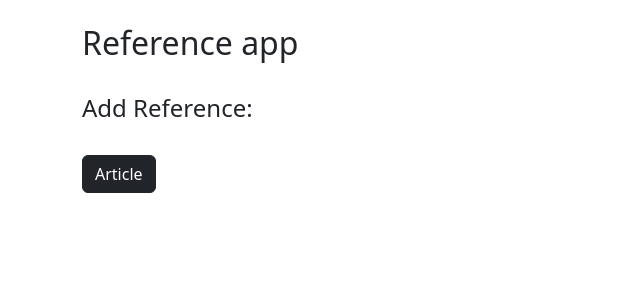
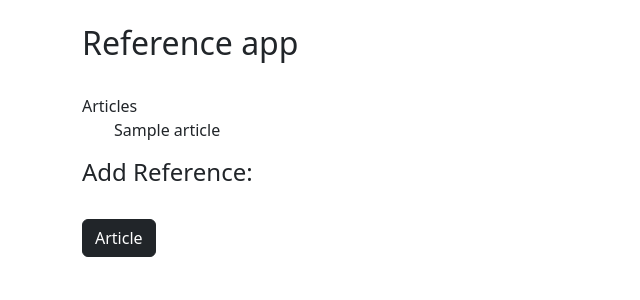
Before and after one commit to matimove/miniprojekti, a Flask app: template src/templates/index.html in a window 1280 px wide. Shown: the top 300 px of the page, without its empty margins (0-640 px from the left). Run offline with Flask 3, Linux system fonts and the light colour scheme; the template is opened without the code that fills it: most values are stand-ins (such as "Sample title", 1, 10 or a date in 2020).

Commit message:
Modified app.py to utilize new article_service. Modifications to app.py and index.html for showing article information in a very basic form

```diff
--- a/src/app.py
+++ b/src/app.py
@@ -5,13 +5,15 @@ from config import app, test_env
 from util import validate_todo
 from forms import AddArticleForm
 
+from repositories import article_repository
+from services import article_service
+
 #Pieni muutos
 
 @app.route("/")
 def index():
-    todos = get_todos()
-    unfinished = len([todo for todo in todos if not todo.done])
-    return render_template("index.html", todos=todos, unfinished=unfinished)
+    articles_list = article_repository.get_articles()
+    return render_template("index.html", articles=articles_list)
 
 @app.route("/add-article", methods=["POST", "GET"])
 def add_article():
@@ -22,11 +24,13 @@ def add_article():
         title = form.title.data
         journal = form.journal.data
         year = form.year.data
-        volume = form.volume.data
-        number = form.number.data
-        pages = form.pages.data
-        month = form.month.data
-        doi = form.doi.data
+
+        # Non-required fields are replaced with None if empty
+        volume = form.volume.data if form.volume.data else None
+        number = form.number.data if form.number.data else None
+        pages = form.pages.data if form.pages.data else None
+        month = form.month.data if form.month.data else None
+        doi = form.doi.data if form.doi.data else None
 
         form.author.data = ""
         form.title.data = ""
@@ -37,6 +41,10 @@ def add_article():
         form.pages.data = ""
         form.month.data = ""
         form.doi.data = ""
+
+        # Validate with article_service
+        # if input is OK, the values are passed on to article_repository for article entry creation
+        article_id = article_service.validate(author, title, journal, year, volume, number, pages, month, doi)
 
         return redirect(url_for("index"))
 
--- a/src/templates/index.html
+++ b/src/templates/index.html
@@ -29,6 +29,19 @@ Reference app
 </ul>
 -->
 
+<div>
+  Articles
+</div>
+<ul>
+  {% for article in articles %}
+    <li style="display: flex">
+      <div>
+        {{ article }}
+      </div>
+    </li>
+  {% endfor %}
+</ul>
+
 <h4>Add Reference:</h4></br>
 <div>
   <a href="/add-article" class="btn btn-dark">Article</a>
```
